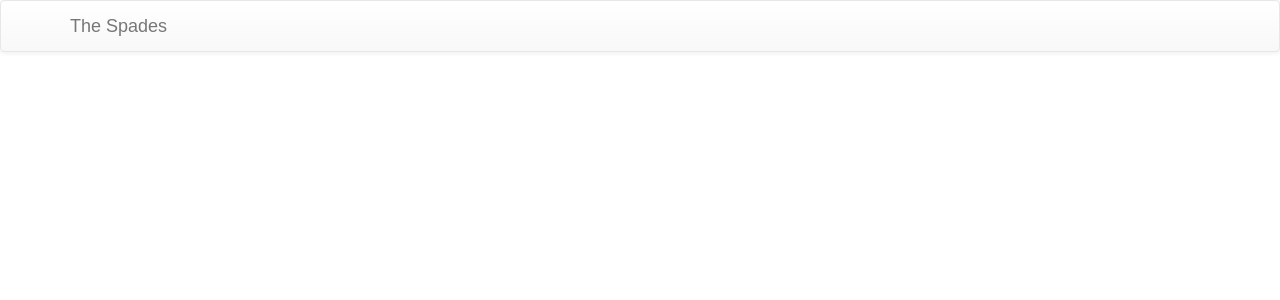
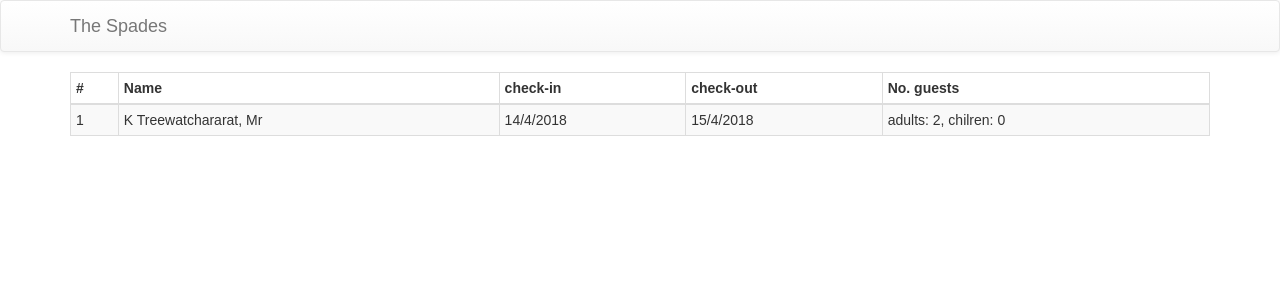
Before and after one commit to tholapz/spades, a React (Create React App) app: page / in a window 1280 px wide. Shown: the top 300 px of the page. Built offline with nearby package versions, Linux system fonts and the light colour scheme.

Commit message:
booking list

```diff
--- a/src/App/App.js
+++ b/src/App/App.js
@@ -1,9 +1,10 @@
 import React, { Component } from 'react';
-import { HashRouter as Router, Route } from "react-router-dom";
+import { HashRouter as Router } from "react-router-dom";
 
 import AppNav from './AppNav';
-import './App.css';
+import './App.css'
 
+import Routes from './Routes';
 class App extends Component {
 
   render() {
@@ -11,7 +12,9 @@ class App extends Component {
       <Router>
         <div>
           <AppNav/>
-          <Route exact path="/" component={() => { return <div/>}} />
+          <div className="container">
+            { [...Routes] }
+          </div>
         </div>
       </Router>
     );
--- /dev/null
+++ b/src/App/Routes.js
@@ -0,0 +1,8 @@
+import React from "react";
+import { Route } from "react-router-dom";
+
+import Booking from "../Booking";
+
+export default [
+    <Route exact path="/" component={Booking} />
+]
--- /dev/null
+++ b/src/Booking/Booking.js
@@ -0,0 +1,61 @@
+import React, { Component } from "react";
+import { Table } from "react-bootstrap";
+
+const DATA = [
+    {
+        id: 1,
+        name: {
+            title: 'Mr',
+            first: 'Kamol',
+            last: 'Treewatchararat'
+        },
+        email: 'tholapz@gmail.com',
+        bookingId: 'SSE',
+        checkin: '14/4/2018',
+        checkout: '15/4/2018',
+        guests: {
+            adults: 2,
+            children: 0
+        }
+    }
+];
+
+const name = ({title, first, last}) => {
+    return `${first[0]} ${last}, ${title}`;
+};
+
+const noGuests = ({adults, children}) => {
+    return `adults: ${adults}, chilren: ${children}`;
+};
+
+export default class Booking extends Component {
+    render() {
+        const bookings = DATA;
+        return (
+            <Table striped bordered condensed hover>
+                <thead>
+                    <tr>
+                        <th>#</th>
+                        <th>Name</th>
+                        <th>check-in</th>
+                        <th>check-out</th>
+                        <th>No. guests</th>
+                    </tr>
+                </thead>
+                <tbody>
+                    { bookings.map(b => {
+                        return (
+                            <tr>
+                                <td>{b.id}</td>
+                                <td>{name(b.name)}</td>
+                                <td>{b.checkin}</td>
+                                <td>{b.checkout}</td>
+                                <td>{noGuests(b.guests)}</td>
+                            </tr>
+                        )
+                    })}
+                </tbody>
+            </Table>
+        );
+    }
+}
--- /dev/null
+++ b/src/Booking/package.json
@@ -0,0 +1,3 @@
+{
+    "main": "./Booking.js"
+}
```
